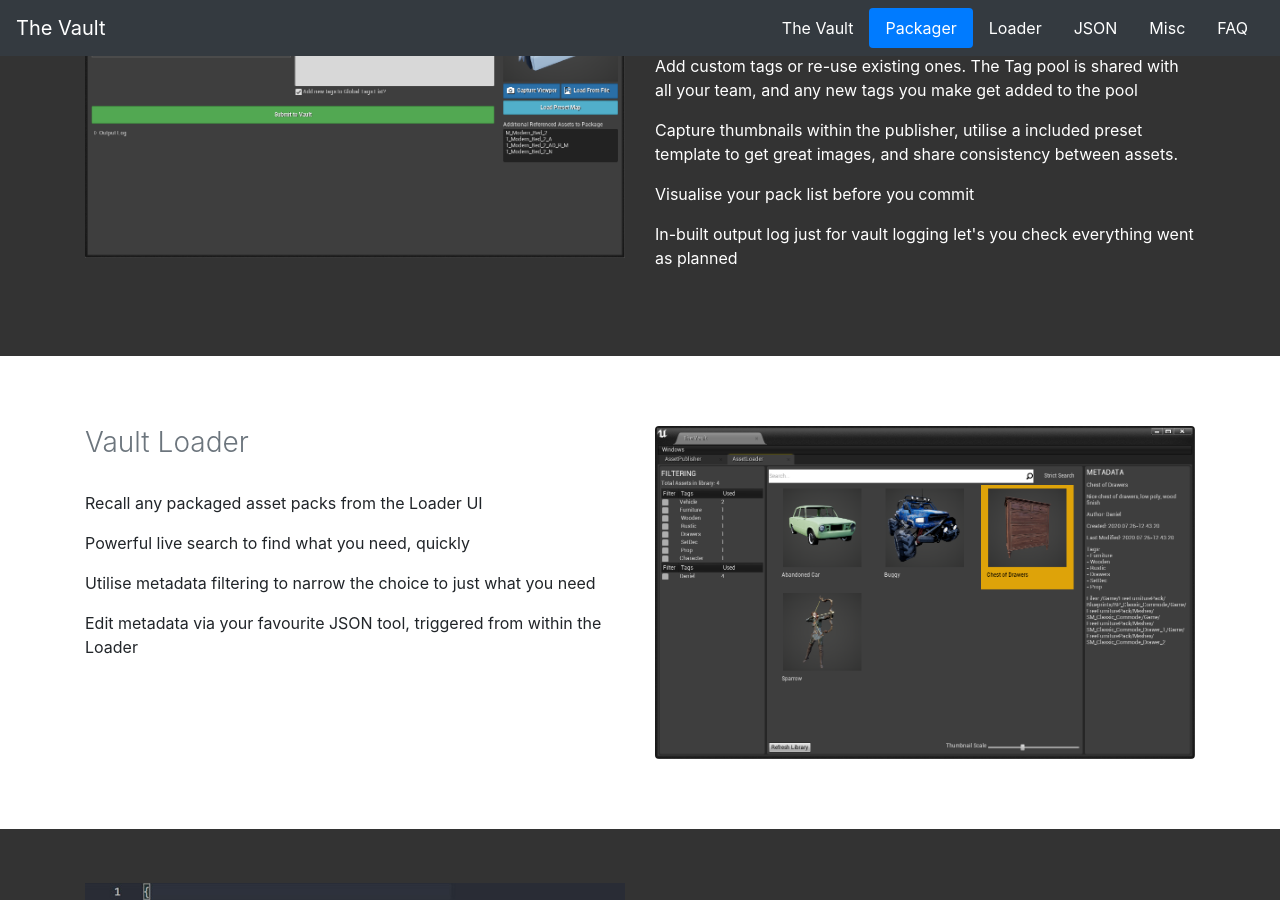
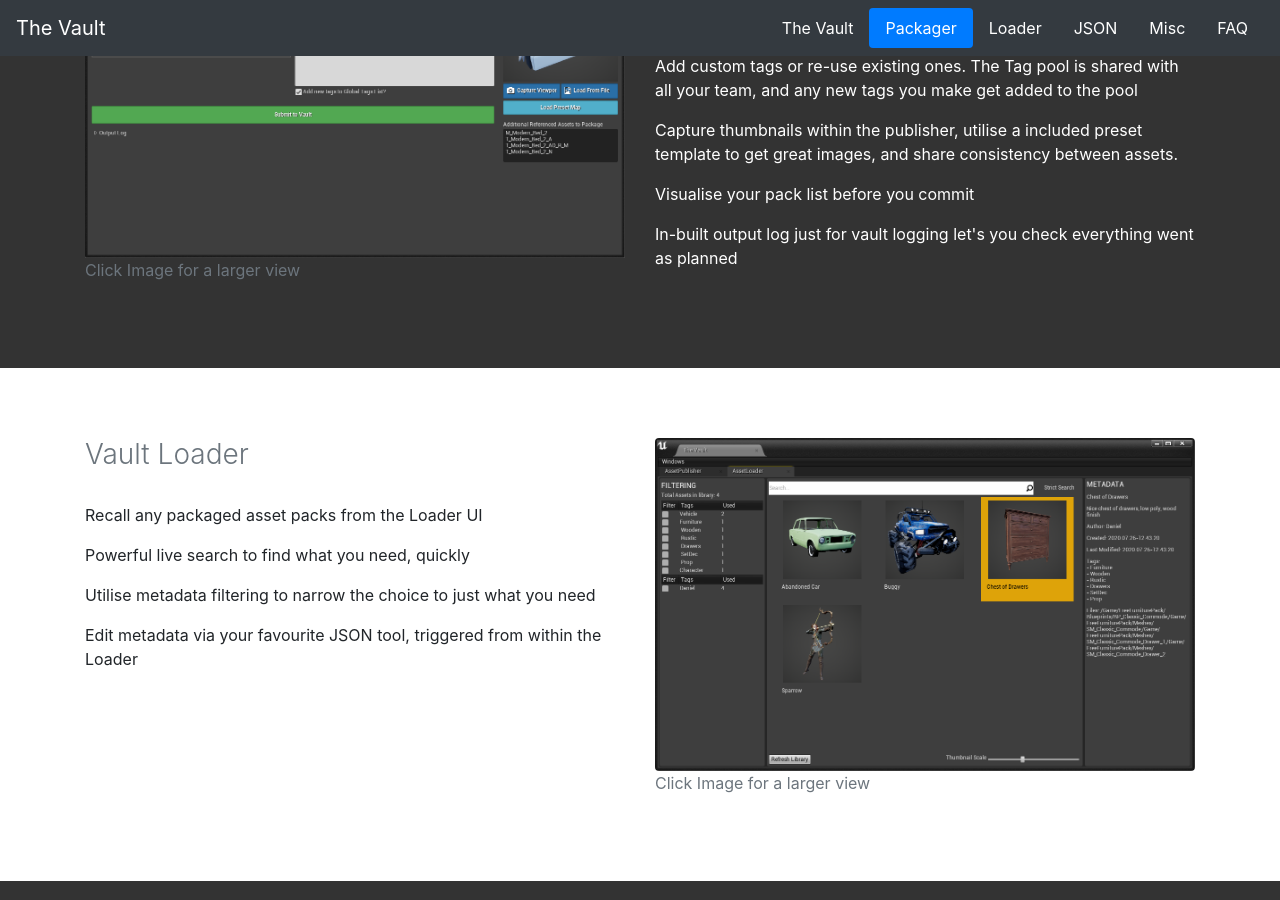
Before and after one commit to Unreal-Vault/Unreal-Vault.github.io, a Jekyll site: the page built from index.html, in a window 1280 px wide and 900 px high, scrolled down 1601 px. Built offline with Jekyll 4.4.1, drawn with Linux system fonts in a browser that asks for light colours; nearby versions of some CDN libraries; comment, search, counter and statistics services are not loaded.

Commit message:
Update index.html

```diff
--- a/index.html
+++ b/index.html
@@ -78,6 +78,7 @@ title: Vault
                     <a href="assets/images/VaultPublisherUI.png" data-toggle="lightbox">
                         <img src="assets/images/VaultPublisherUI.png" class="img-fluid" alt="Publisher UI Example">
                     </a>
+                    <p class="text-muted"> Click Image for a larger view </p>
 
 
             </div>
@@ -114,6 +115,7 @@ title: Vault
                 <a href="assets/images/VaultLoader.png" data-toggle="lightbox">
                     <img src="assets/images/VaultLoader.png" class="rounded img-fluid" alt="LoaderUI">
                 </a>
+                <p class="text-muted"> Click Image for a larger view </p>
 
             </div>
         </div>
```
